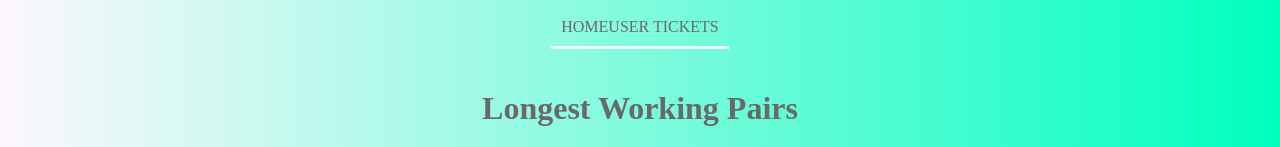
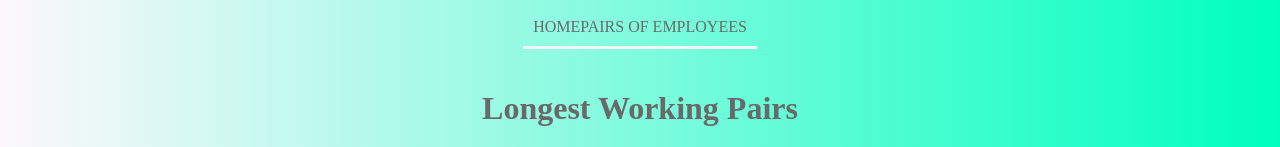
Before and after one commit to NikolinaKadieva/pair-of-employees-who-have-worked-together, a React (Create React App) app: page / in a window 1280 px wide. Shown: the top 147 px of the page. Built offline with nearby package versions, Linux system fonts and the light colour scheme.

Commit message:
some navlinks fixed

```diff
--- a/src/App.js
+++ b/src/App.js
@@ -142,8 +142,7 @@ console.log(projects);
             <div className="nav-div">
                 <nav>
                     <NavLink to={"/"}>Home</NavLink>
-                    <NavLink to={"/pairs-of-employees"} onClick={findLongestWorkingPairs} state={{ data: projects }}>User Tickets</NavLink>
-                    {/* <NavLink to={"/profile"}>Profile</NavLink> */}
+                    <NavLink to={"/pairs-of-employees"} onClick={findLongestWorkingPairs} state={{ data: projects }}>Pairs of employees</NavLink>
                 </nav>
             </div>
             <div className="content-div">
--- a/src/utils/commonProjects.js
+++ b/src/utils/commonProjects.js
@@ -3,8 +3,8 @@ export function findCommonProjects (emp1, emp2) {
 
     const emp1DateFrom = new Date(emp1.DateFrom);
     const emp2DateFrom = new Date(emp2.DateFrom);
-    let emp1DateTo = emp1.DateTo === null ? new Date() : new Date(emp1.DateTo);
-    let emp2DateTo = emp2.DateTo === null ? new Date() : new Date(emp2.DateTo);
+    let emp1DateTo = emp1.DateTo === "NULL" ? new Date() : new Date(emp1.DateTo);
+    let emp2DateTo = emp2.DateTo === "NULL" ? new Date() : new Date(emp2.DateTo);
     emp1DateTo.setDate(emp1DateTo.getDate() + 1);
     emp2DateTo.setDate(emp2DateTo.getDate() + 1);
 
```
